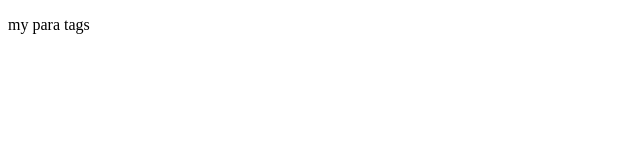
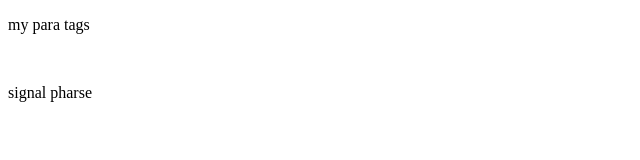
Before and after one commit to Kannojunishanth123/Demo, a plain HTML site: page index.html in a window 1280 px wide. Shown: the whole page, without its empty margins (0-640 px from the left). Drawn offline with Linux system fonts and the light colour scheme.

Commit message:
added signal phrase

```diff
--- a/index.html
+++ b/index.html
@@ -9,5 +9,9 @@
     <p>
         my para tags
     </p>
+    <br>
+    <p>
+        signal pharse
+    </p>
 </body>
 </html>
```
Also changed, not shown: 1 other file.
